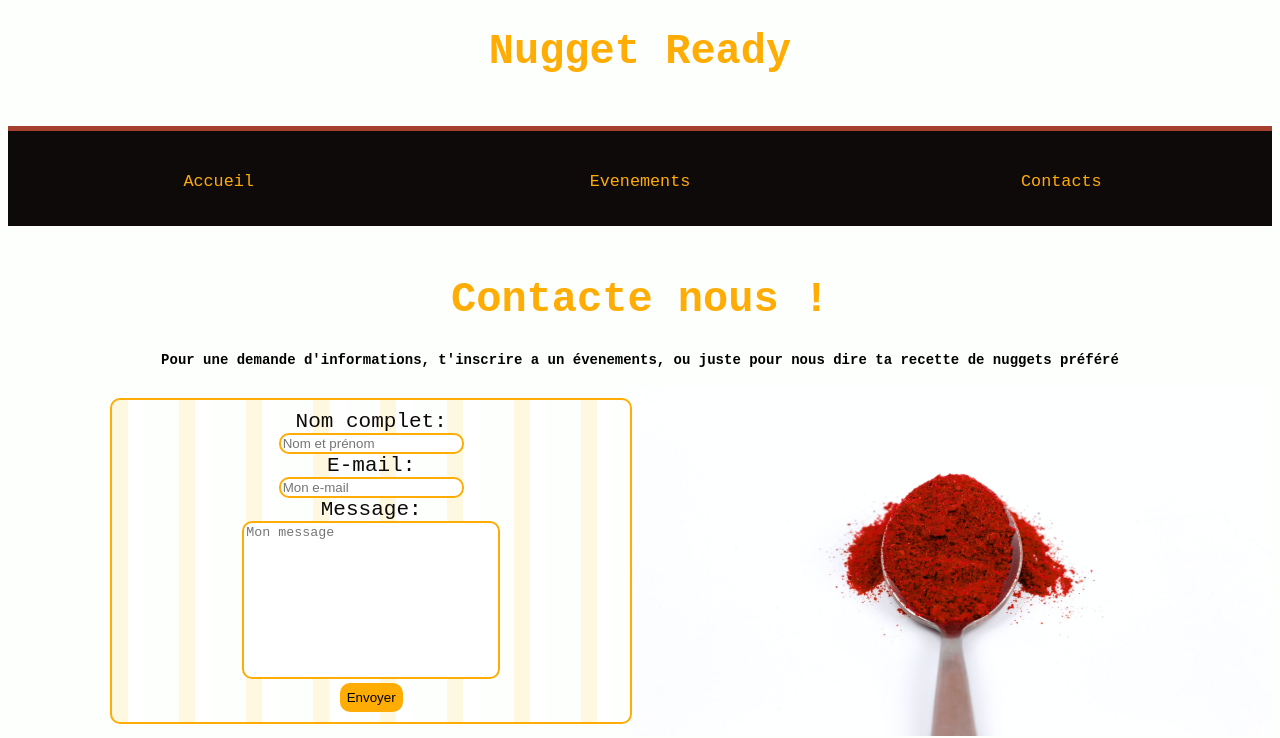
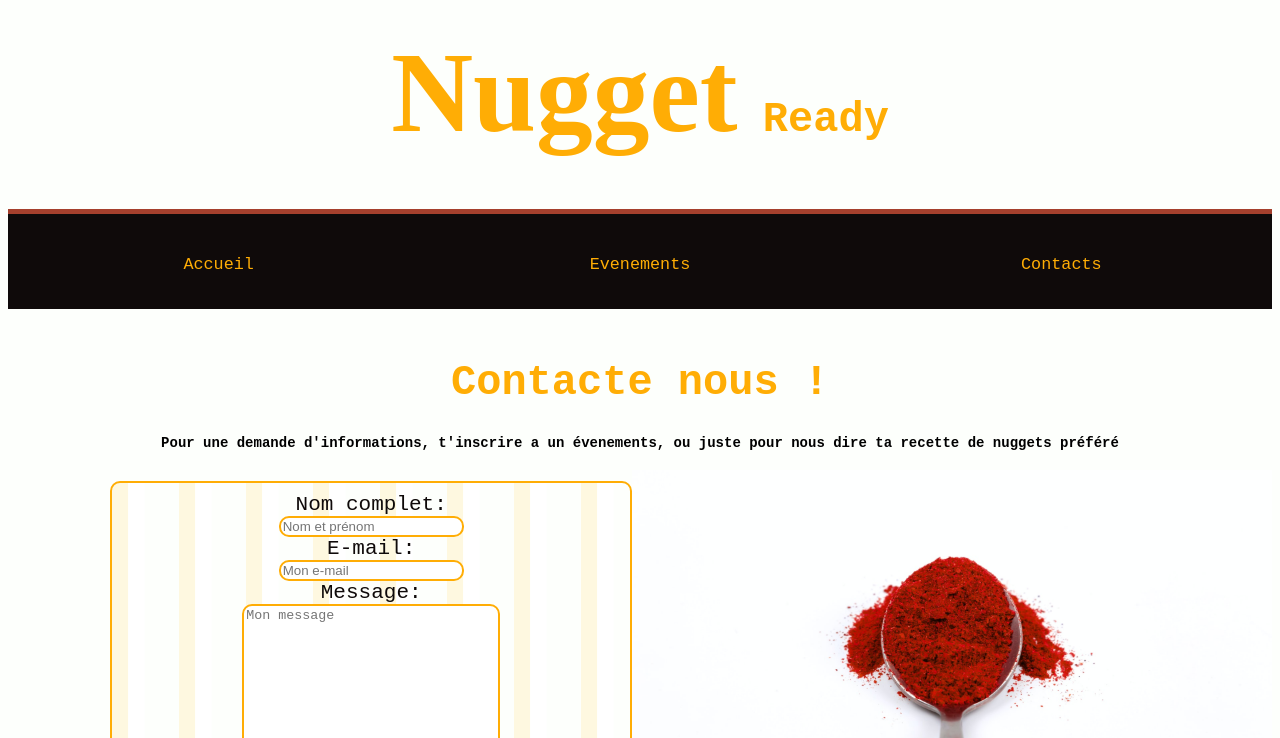
Before and after one commit to GeoffreyDEBARROS/nuggetDEBARROSGeoffrey, a plain HTML site: page contact.html in a window 1280 px wide. Shown: the top 738 px of the page. Drawn offline with Linux system fonts and the light colour scheme.

Commit message:
finafinalisation

```diff
--- a/contact.html
+++ b/contact.html
@@ -12,7 +12,7 @@
 </head>
 
 <body>
-    <h1> <strong><span  class="nugget">Nugget</span></strong> <span class="ready">Ready</span></h1>
+    <h1> <strong><span  id="nugget">Nugget</span></strong> <span class="ready">Ready</span></h1>
 
     <header>
         <nav>
```
Also changed, not shown: event.html (+1 -1 lines).
